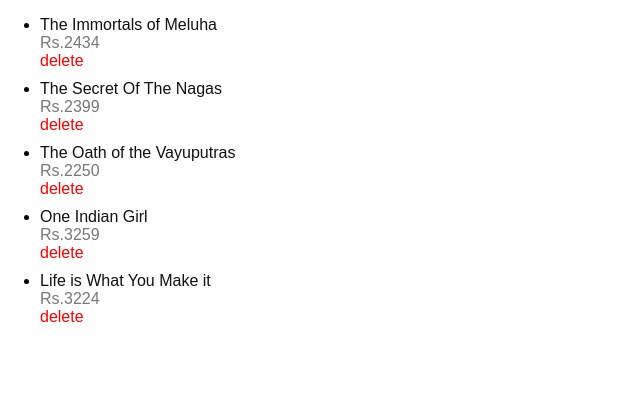
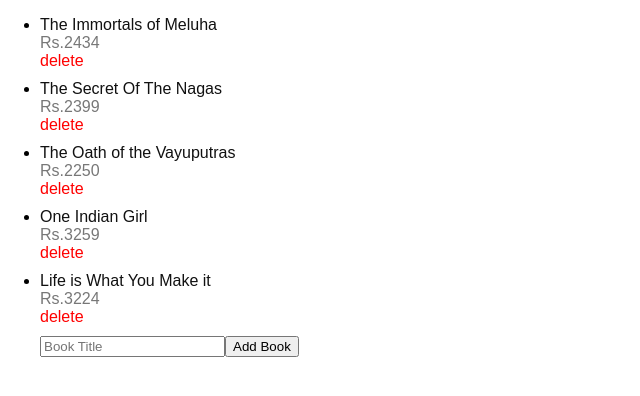
Before and after one commit to shinderahul/book-management, a React (Create React App) app: page / in a window 1280 px wide. Shown: the top 396 px of the page, without its empty margins (0-640 px from the left). Built offline with nearby package versions, Linux system fonts and the light colour scheme.

Commit message:
Reading data from input

```diff
--- a/package.json
+++ b/package.json
@@ -3,6 +3,7 @@
   "version": "0.1.0",
   "private": true,
   "dependencies": {
+    "prop-types": "^15.6.0",
     "react": "^16.1.1",
     "react-dom": "^16.1.1",
     "react-scripts": "1.0.17"
--- a/src/components/BookList.js
+++ b/src/components/BookList.js
@@ -1,5 +1,6 @@
 import React from 'react';
 import Book from './Book';
+import Form from './Form';
 
 class BookList extends React.Component{
 	constructor(props){
@@ -14,6 +15,16 @@
 		this.setState({ books });
 	}
 
+	addBook = (title, price) => {
+		this.setState({
+			books: this.state.books.concat({
+				//id: Date.Now(),
+				title,
+				price
+			})
+		});
+	}
+
 	render() {
 		return (
 			<ul>
@@ -26,6 +37,7 @@
 							/>
 						);
 				})}
+				<Form addBookAction={this.addBook} />
 			</ul>
 		);
 	}
--- /dev/null
+++ b/src/components/Form.js
@@ -0,0 +1,46 @@
+import React, {Component} from 'react';
+import PropTypes from 'prop-types';
+
+class Form extends Component {
+
+	constructor(props) {
+		super(props);
+		this.state = { titleInput: '' }
+	}
+
+	handleButtonClick = (event) => {
+		event.preventDefault();
+
+		this.props.addBookAction(
+			this.state.titleInput
+		)
+
+		this.setState({ titleInput: ''});
+	}
+
+	handleTitleChange = (event) => {
+		this.setState({ titleInput: event.target.value});
+	}
+
+  render() {
+    return (
+			<div className="Form">
+				<input
+					type="text"
+					placeholder="Book Title"
+					value={this.state.titleInput}
+					onChange={this.handleTitleChange}
+				/>
+				<button onClick={this.handleButtonClick}>
+					Add Book
+				</button>
+			</div>
+		);
+  }
+}
+
+Form.propTypes = {
+	addBookAction: PropTypes.func.isRequired
+};
+
+export default Form;
```
